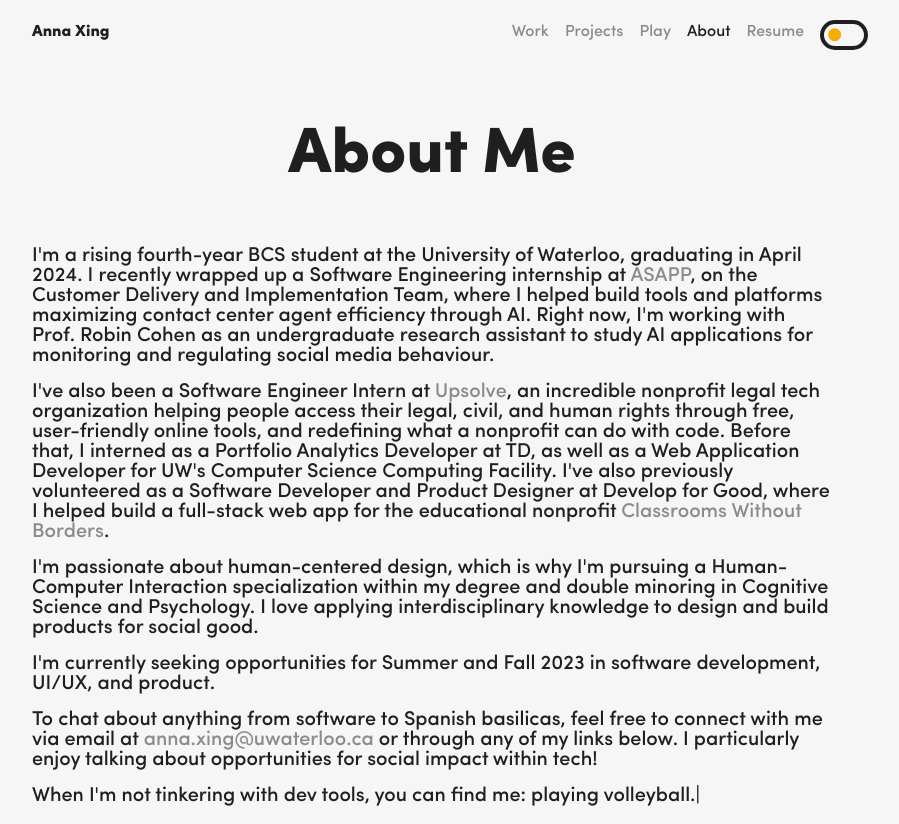
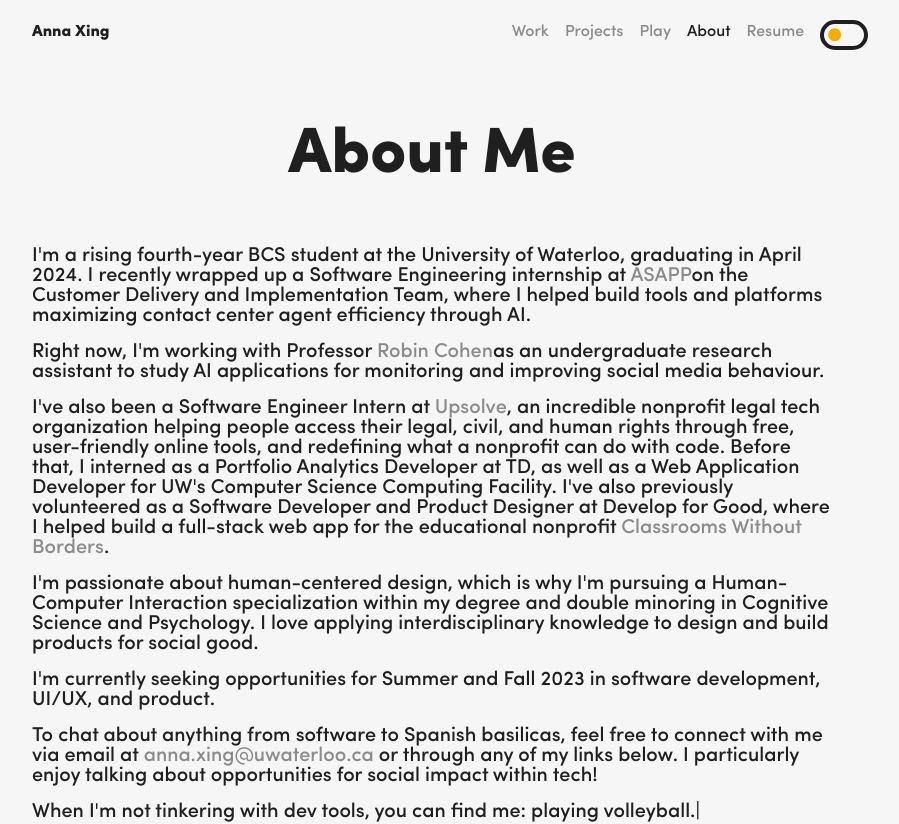
Before and after one commit to anna-xing/anna-xing.github.io, a React (Create React App) app: page /about in a window 1280 px wide. Shown: the top 824 px of the page, without its empty margins (208-1107 px from the left). Built offline with nearby package versions, Linux system fonts and the light colour scheme.

Commit message:
fix about pg format

```diff
--- a/src/pages/AboutPage.js
+++ b/src/pages/AboutPage.js
@@ -24,10 +24,14 @@
         <BodyText>
           I'm a rising fourth-year BCS student at the University of Waterloo, graduating in April 2024.
           I recently wrapped up a Software Engineering internship at
-          <TextLink href="https://www.asapp.com/" target="_blank"> ASAPP</TextLink>,
+          <TextLink href="https://www.asapp.com/" target="_blank"> ASAPP</TextLink>
 	  on the Customer Delivery and Implementation Team,
 	  where I helped build tools and platforms maximizing contact center agent efficiency through AI.
-	  Right now, I'm working with Prof. Robin Cohen as an undergraduate research assistant to study AI applications for monitoring and regulating social media behaviour.
+	</BodyText>
+	<BodyText>
+	  Right now, I'm working with Professor
+	  <TextLink href="https://cs.uwaterloo.ca/~rcohen/" target="_blank"> Robin Cohen</TextLink>
+	  as an undergraduate research assistant to study AI applications for monitoring and improving social media behaviour.
         </BodyText>
         <BodyText>
 	  I've also been a Software Engineer Intern at
```
